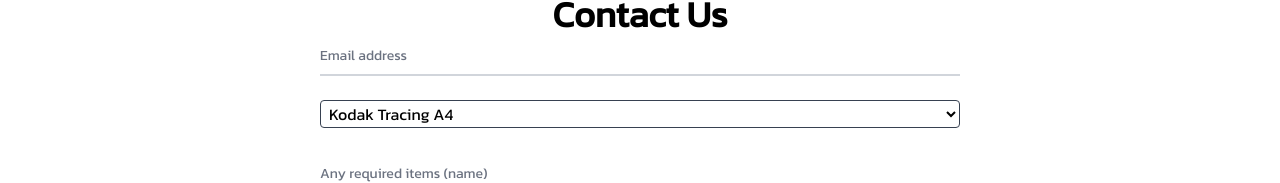
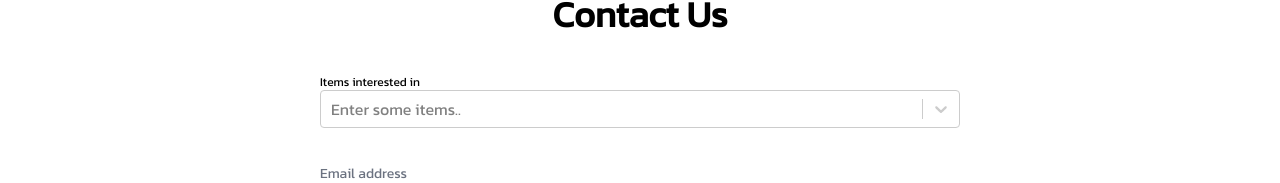
Before and after one commit to HemalWeb412/PortfolioWeb, a Next.js app: page / in a window 1280 px wide. Shown: the part 2158-2341 px from the top of the page. Built offline with nearby package versions, Linux system fonts and the light colour scheme.

Commit message:
added react-select

```diff
--- a/package.json
+++ b/package.json
@@ -20,6 +20,7 @@
     "react": "18.2.0",
     "react-dom": "18.2.0",
     "react-icons": "^4.10.1",
+    "react-select": "^5.7.3",
     "tailwindcss": "3.3.2",
     "typescript": "5.1.6"
   }
--- a/src/app/components/Footer.tsx
+++ b/src/app/components/Footer.tsx
@@ -3,7 +3,7 @@ import Link from 'next/link'
 const Footer = () => {
   return (
     <>
-   <h2 className='text-center mt-10'>Created with ❤️ by <Link target='_blank' href={'https://google.com'} className='font-bold'>Dhrish Parekh</Link> </h2>
+   <h2 className='text-center mt-10'>Created with ❤️ by <Link target='_blank' href={'https://github.com/DhrishP'} className='font-bold'>Dhrish Parekh</Link> </h2>
    <h2 className='text-center mt-2 '>For more info , <Link className='font-semibold text-blue-400' href={'/about'}>Click here</Link> </h2>
    </>
   )
--- a/src/app/components/Form.tsx
+++ b/src/app/components/Form.tsx
@@ -1,6 +1,13 @@
+"use client"
 import React from "react";
 import CardData from "../../../lib/data.json";
+import Select from "react-select";
 const Form = () => {
+  const optionsArr = CardData.map(item =>
+    {
+      return {value:item.name,label:item.name.toLocaleLowerCase()}
+    })
+    console.log(optionsArr)
   return (
     <>
       <div className="h-1   w-full mt-4 bg-gray-700"></div>
@@ -13,6 +20,18 @@ const Form = () => {
           action="https://formsubmit.co/f160987b3c6b6490b0fbc929964345c4"
           method="POST"
         >
+          <div className="font-extralight text-xs mt-10">Items interested in</div>
+            <div className="relative z-10 w-full mb-6 group">
+
+           {/* {CardData.map((item) => (
+             <>
+               <option value="market_cap_desc">{item.name}</option>
+             </>
+           ))} */}
+           <Select name="Items wanted" isMulti options={optionsArr} isSearchable noOptionsMessage={()=>"please enter something"} placeholder="Enter some items.." />
+
+       </div>
+
           <div className="relative z-0 w-full mb-6 group">
             <input
               type="email"
@@ -26,19 +45,7 @@ const Form = () => {
               Email address
             </label>
           </div>
-          <div className="relative z-0 w-full mb-6 group">
-            <select
-              name="Item needed"
-              className="bg-white text-black rounded pl-1 pr-1 w-full border-gray-700 border focus:border-black font-nunito capitalize text-base  active:border-green  cursor-pointer"
-              id="Sort"
-            >
-              {CardData.map((item) => (
-                <>
-                  <option value="market_cap_desc">{item.name}</option>
-                </>
-              ))}
-            </select>
-          </div>
+
           <div className="relative z-0 w-full mb-6 group">
             <input
               name="requirement"
--- a/src/app/components/Navbar.tsx
+++ b/src/app/components/Navbar.tsx
@@ -18,7 +18,7 @@ const Navbar = () => {
             </div>
 
             <div className="">
-              <ul className="flex md:space-x-7 space-x-3 text-lg  items-center">
+              <ul className="flex md:space-x-7 space-x-3 text-lg  items-center mr-4 md:mr-0">
                 <Link href={'/'}>Home</Link>
                 <Link href={'/about'}>About</Link>
 
```
Also changed, not shown: 1 other file (tests, documents, lock files or other folders).
